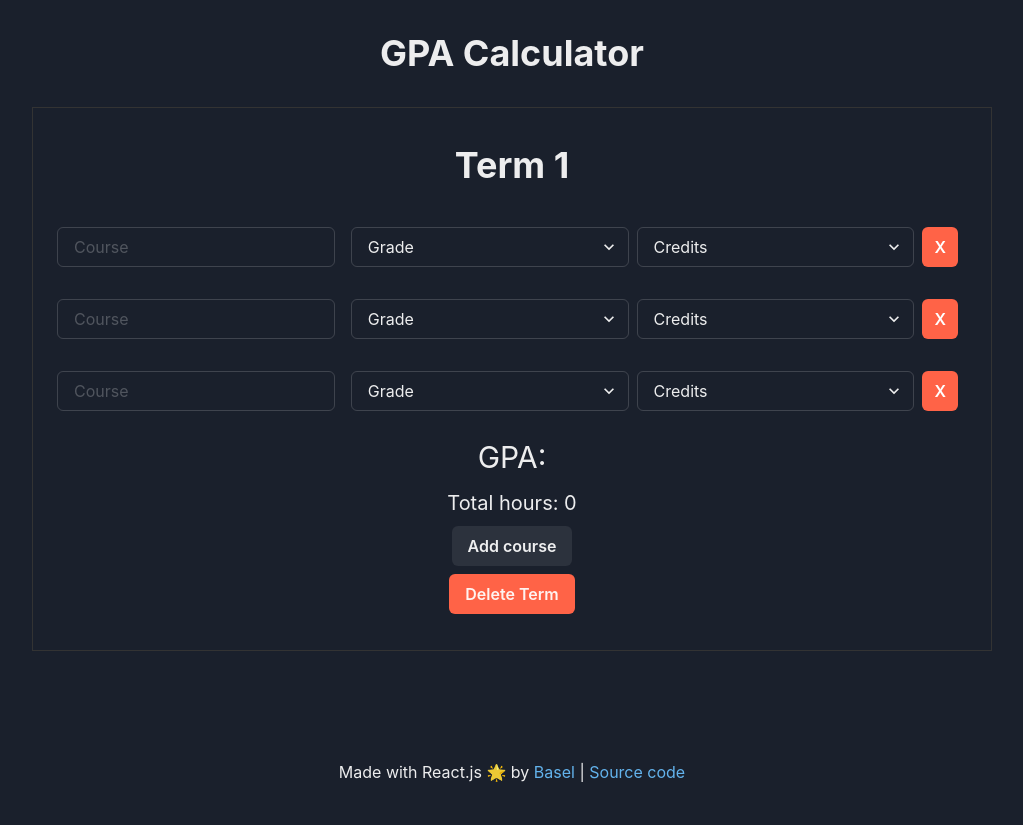
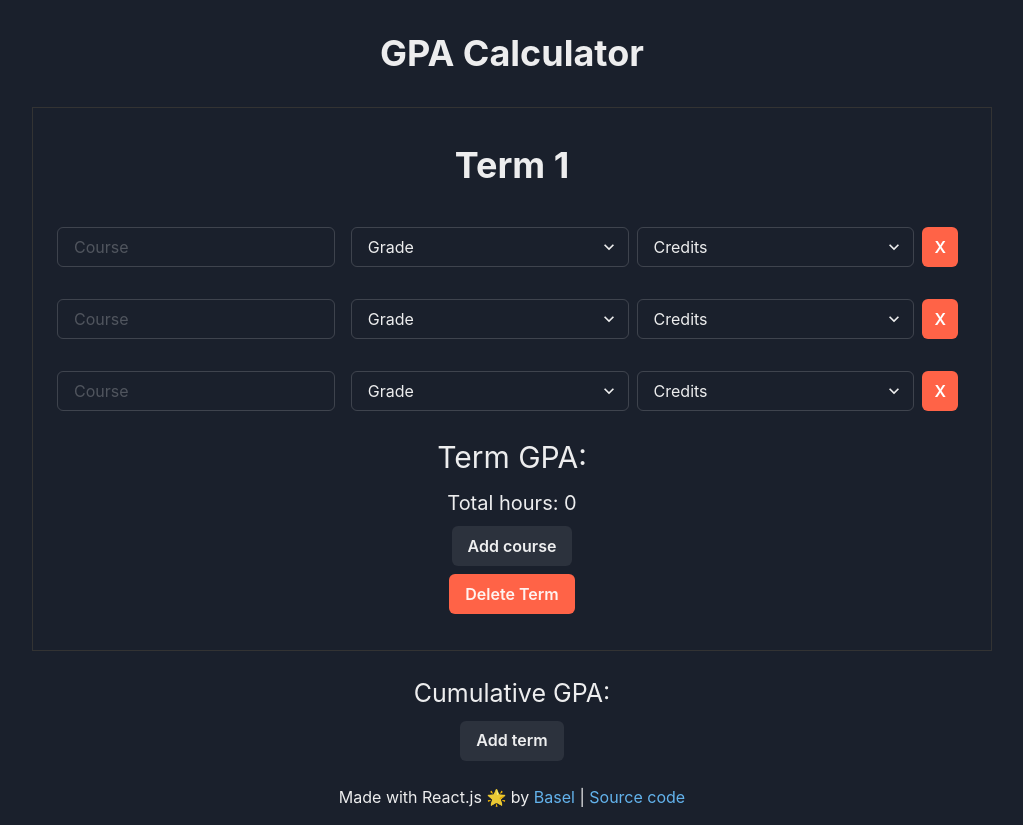
Before and after one commit to Yokozuna59/kfupm-gpa-calculator, a React (Create React App) app: page / in a window 1280 px wide. Shown: the whole page, without its empty margins (128-1151 px from the left). Before the commit the page ends 800 px from the top, so only its background shows below. Built offline with nearby package versions, Linux system fonts and the light colour scheme.

Commit message:
add delete term and add term features

```diff
--- a/src/CalcContainer.js
+++ b/src/CalcContainer.js
@@ -1,27 +1,56 @@
 import React from "react";
 
-import { Box } from "@chakra-ui/layout";
+import { Box, Text, VStack } from "@chakra-ui/layout";
 import Calculator from "./Calculator";
+import { nanoid } from "nanoid";
+import { Button } from "@chakra-ui/react";
 
 class CalcContainer extends React.Component {
   constructor(props) {
     super(props);
 
     this.state = {
-      termCount: 1,
+      terms: [
+        { id: nanoid(4), fields: [{ grade: "", hours: null, id: nanoid(4) }] },
+      ],
     };
+
+    this.deleteTerm = this.deleteTerm.bind(this);
   }
 
-  addTerm() {}
+  addTerm() {
+    this.setState({
+      terms: [
+        ...this.state.terms,
+        { id: nanoid(4), fields: [{ grade: "", hours: null, id: nanoid(4) }] },
+      ],
+    });
+  }
 
-  deleteTerm() {}
+  deleteTerm(id) {
+    if (this.state.terms.length === 1) return;
+
+    const filteredArray = this.state.terms.filter((elem) => elem.id !== id);
+    this.setState({ terms: filteredArray });
+  }
 
   render() {
     return (
       <Box my="6" maxW="960px" mx="auto">
-        {[...Array(this.state.termCount)].map((e, index) => (
-          <Calculator title={"Term " + (index + 1)} />
+        {this.state.terms.map((e, index) => (
+          <Calculator
+            title={"Term " + (index + 1)}
+            key={e.id}
+            id={e.id}
+            deleteTerm={this.deleteTerm}
+          />
         ))}
+        <VStack>
+          <Text fontSize="25" textAlign="center">
+            Cumulative GPA:{" "}
+          </Text>
+          <Button onClick={() => this.addTerm()}>Add term</Button>
+        </VStack>
       </Box>
     );
   }
--- a/src/Calculator.js
+++ b/src/Calculator.js
@@ -22,6 +22,7 @@ class Calculator extends React.Component {
 
     this.handleInputChange = this.handleInputChange.bind(this);
     this.deleteField = this.deleteField.bind(this);
+    this.handleDeleteTerm = this.handleDeleteTerm.bind(this);
   }
 
   addField() {
@@ -44,6 +45,10 @@ class Calculator extends React.Component {
 
     const filteredArray = this.state.fields.filter((elem) => elem.id !== id);
     this.setState({ fields: filteredArray });
+  }
+
+  handleDeleteTerm() {
+    this.props.deleteTerm(this.props.id);
   }
 
   handleInputChange(e, id) {
@@ -85,7 +90,7 @@ class Calculator extends React.Component {
         <Center textAlign="center">
           <VStack>
             <Box fontSize="3xl">
-              GPA:
+              Term GPA:
               <Text as="span" fontWeight="bold">
                 {gpa >= 0 ? " " + gpa : ""}
               </Text>
@@ -94,7 +99,9 @@ class Calculator extends React.Component {
             <Button mt="6" onClick={() => this.addField()}>
               Add course
             </Button>
-            <Button bgColor="tomato">Delete Term</Button>
+            <Button bgColor="tomato" onClick={() => this.handleDeleteTerm()}>
+              Delete Term
+            </Button>
           </VStack>
         </Center>
       </Box>
```
